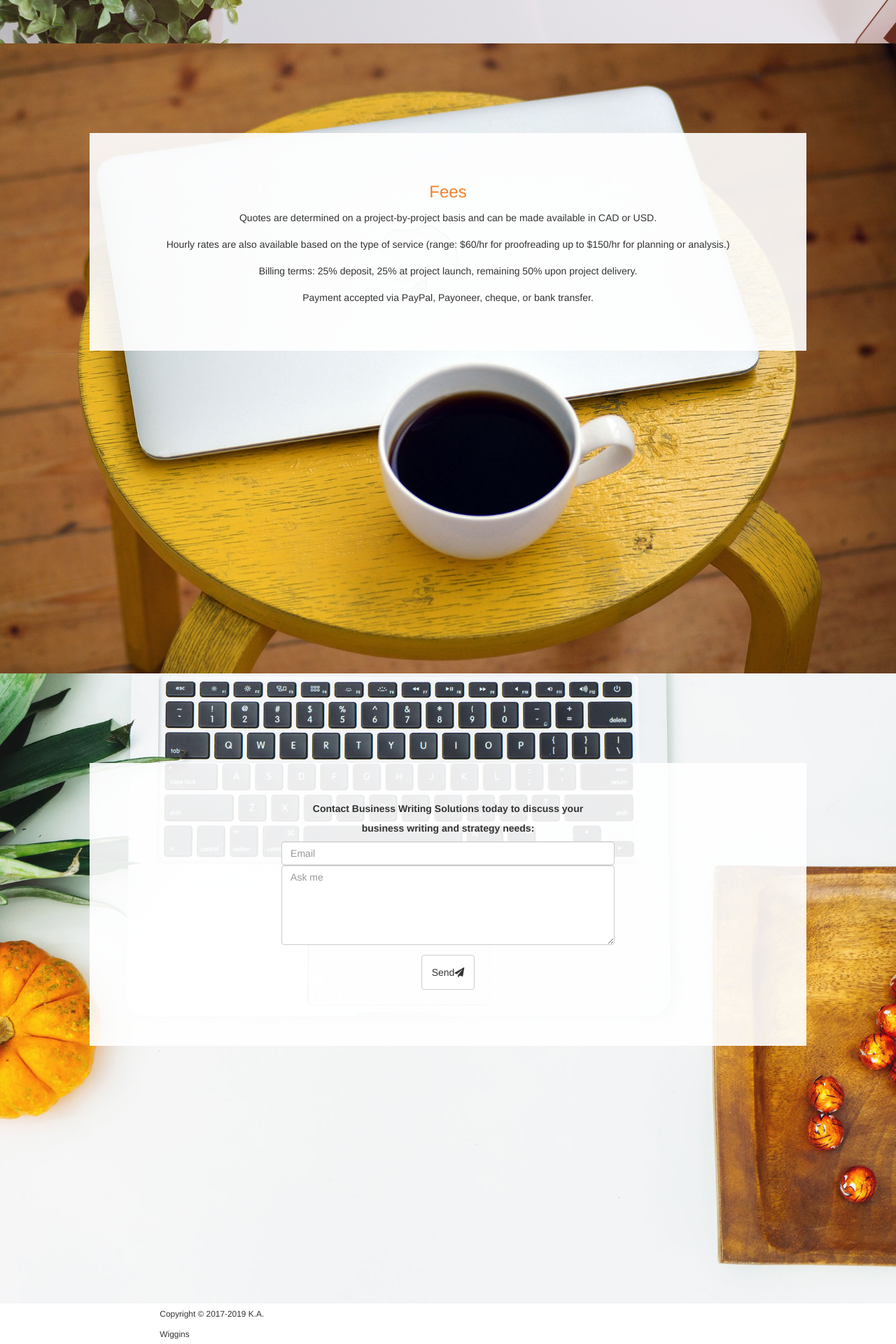
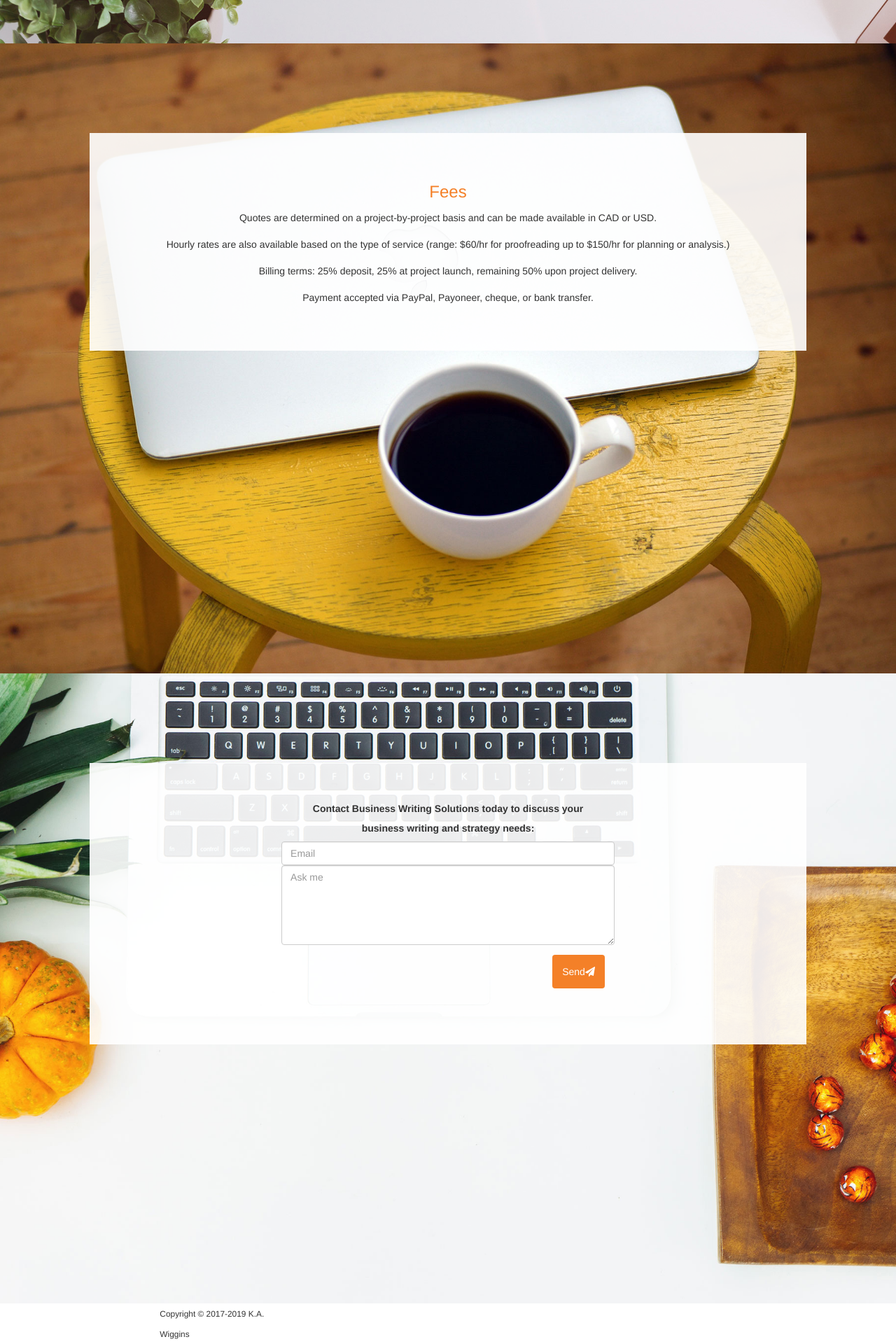
Before and after one commit to kaiewiggins/businesswriting, a Jekyll site: the page built from index.html, in a window 1280 px wide. Shown: the part 4031-5951 px from the top of the page at 70% size. Built offline with Jekyll 4.4.1, drawn with Linux system fonts in a browser that asks for light colours; nearby versions of some CDN libraries.

Commit message:
Update index.html

```diff
--- a/index.html
+++ b/index.html
@@ -334,8 +334,8 @@
 <div class="form-group">
     <input type="email" name="email" placeholder="Email" class="form-control">
   <textarea name="message" placeholder="Ask me" class="form-control" rows="5"></textarea>
-    <button type="submit" class="btn btn-default text-right" style="padding: 1em; margin: 1em;">Send<i class="fa fa-send"></i></button>
-      </div><!--end form group-->
+   <div align="right"> <button type="submit" class="btn btn-default" style="padding: 1em; margin: 1em; background-color: #f48028; border: none; color: white;">Send<i class="fa fa-send"></i></button>
+	</div>  </div><!--end form group-->
 </form>
     </div><!--end col-sm-6-->
     </div><!--end row-->
```
